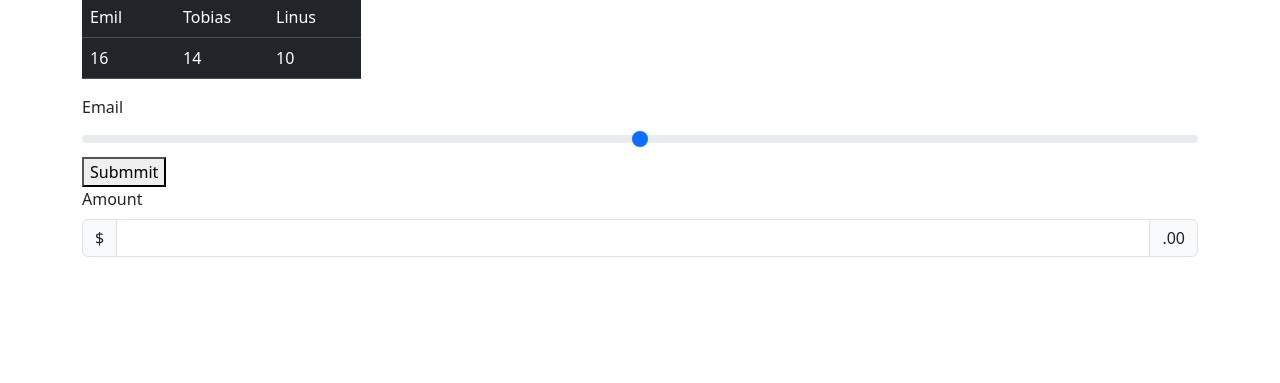
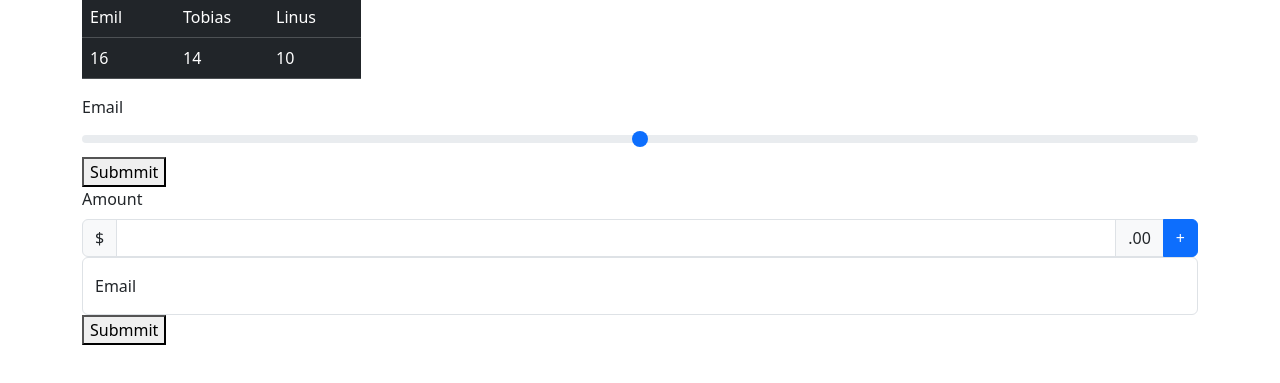
Before and after one commit to su-bonbon/bs_practice1, a plain HTML site: page index.html in a window 1280 px wide. Shown: the part 175-558 px from the top of the page. Drawn offline with nearby package versions, Linux system fonts and the light colour scheme.

Commit message:
add animation effect using form-floating

```diff
--- a/index.html
+++ b/index.html
@@ -81,13 +81,27 @@
     <div class="container">
         <form action="">
             <label for="text" class="form-label">Amount</label>
-            <div class="input-group">
+            <div class="input-group input">
                 <div class="input-group-text">$</div>
                 <input type="number" id="text" class="form-control" />
                 <div class="input-group-text">.00</div>
+                <button class="btn btn-primary">+</button>
             </div>
         </form>
     </div>
+
+    <div class="container">
+        <form>
+            <div class="form-floating">
+                <input type="email" id="eamil" class="form-control" placeholder="enter your email">
+                <label for="email" class="form-label">Email</label>
+
+
+            </div>
+            <button>Submmit</button>
+        </form>
+    </div>
+
     <script src="https://cdn.jsdelivr.net/npm/@popperjs/core@2.11.8/dist/umd/popper.min.js" integrity="sha384-I7E8VVD/ismYTF4hNIPjVp/Zjvgyol6VFvRkX/vR+Vc4jQkC+hVqc2pM8ODewa9r" crossorigin="anonymous"></script>
     <script src="https://cdn.jsdelivr.net/npm/bootstrap@5.3.2/dist/js/bootstrap.min.js" integrity="sha384-BBtl+eGJRgqQAUMxJ7pMwbEyER4l1g+O15P+16Ep7Q9Q+zqX6gSbd85u4mG4QzX+" crossorigin="anonymous"></script>
 </body>
```
